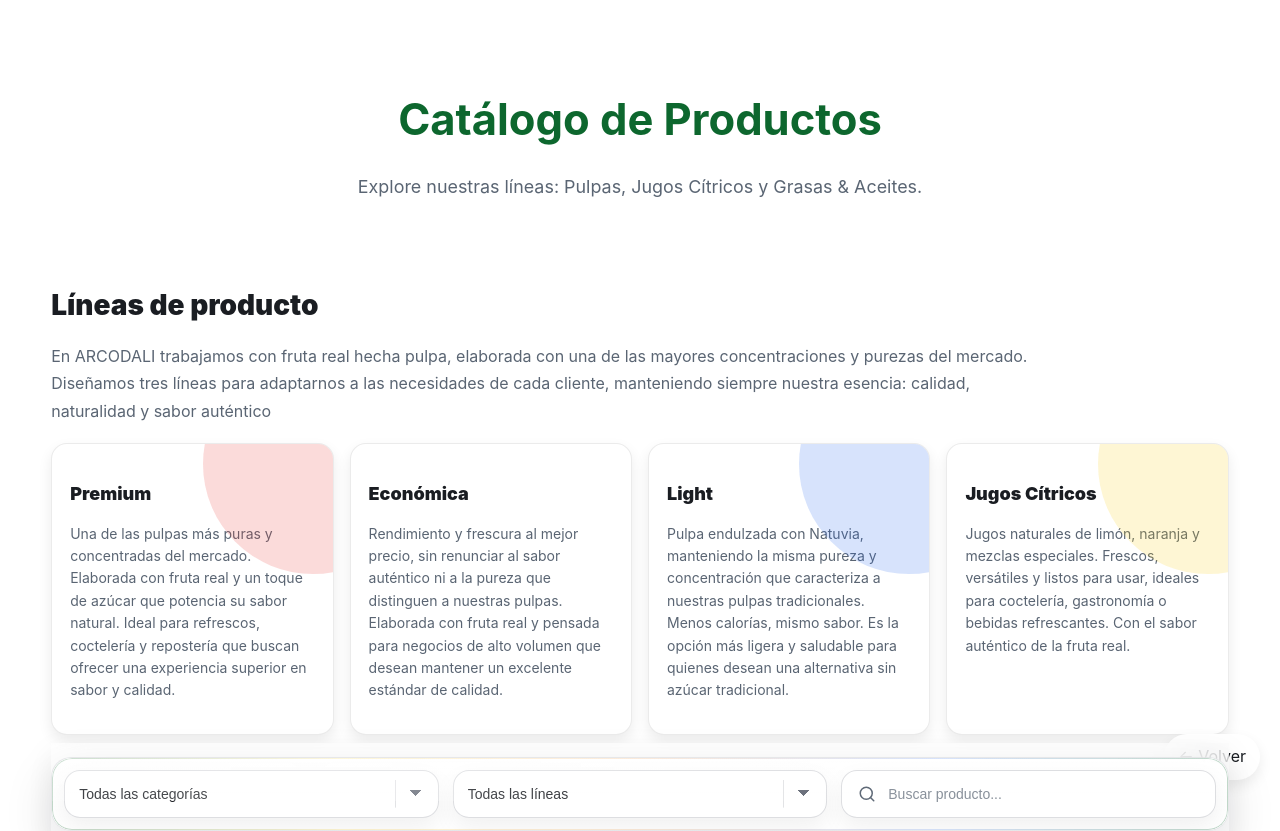
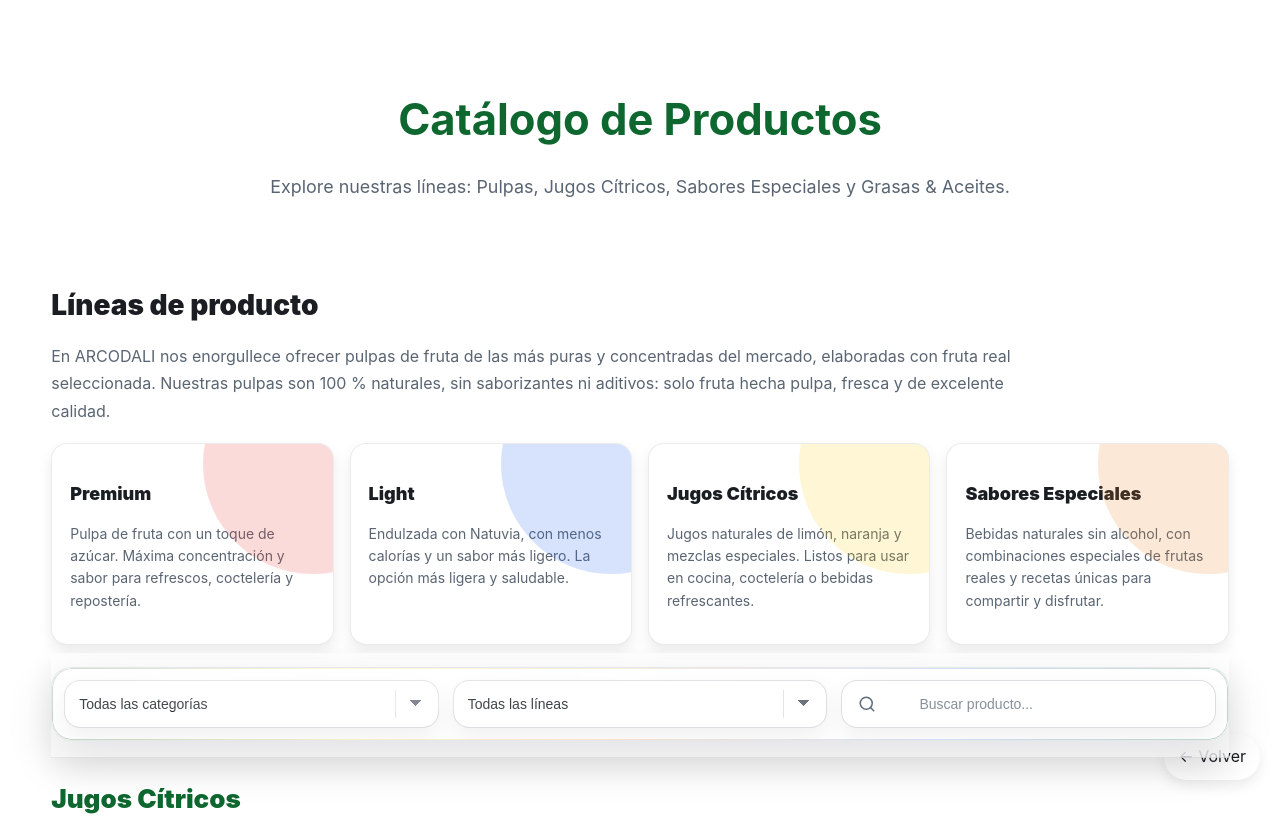
Before and after one commit to Chiri2212/ArcoDaliWeb, a React (Create React App) app: page /catalogo in a window 1280 px wide. Shown: the top 831 px of the page. Built offline with nearby package versions, Linux system fonts and the light colour scheme.

Commit message:
Catalogo.js

```diff
--- a/src/Catalogo.js
+++ b/src/Catalogo.js
@@ -20,6 +20,12 @@
 import PinaImg from "./imagenes/imag-pulpas/Pina.jpg";
 import Tamarindo2LImg from "./imagenes/imag-pulpas/Tamarindo 2L.png";
 import TamarindoImg from "./imagenes/imag-pulpas/Tamarindo.jpg";
+
+/* ==== Sabores Especiales (imágenes dentro de imag-pulpas) ==== */
+import CoctelPasionImg from "./imagenes/imag-pulpas/coctel_pasion.png";
+import PinaArrozImg from "./imagenes/imag-pulpas/pina_arroz.png";
+import PinaColadaImg from "./imagenes/imag-pulpas/pina_colada.png";
+import ResbaladeraImg from "./imagenes/imag-pulpas/resbaladera.png";
 
 /* ==== Imágenes de Grasas y Aceites ==== */
 import Aceite1893Img from "./imagenes/imag-grasas/Aceite 18.93.png";
@@ -82,7 +88,7 @@
     id: "fresa",
     name: "Pulpa de Fresa",
     category: "pulpas",
-    lines: ["premium", "economica", "light"],
+    lines: ["premium", "light"],
     desc: "Pulpa natural para bebidas y coctelería.",
     presentations: ["Galón", "Preparación 1:3"],
     priceFrom: 6500,
@@ -102,7 +108,7 @@
     id: "Cas",
     name: "Pulpa de Cas",
     category: "pulpas",
-    lines: ["premium", "economica"],
+    lines: ["premium"],
     desc: "Pulpa natural de cas azucarada.",
     presentations: ["Galón", "Preparación 1:3"],
     priceFrom: 5600,
@@ -112,7 +118,7 @@
     id: "guanabana",
     name: "Pulpa de Guanábana",
     category: "pulpas",
-    lines: ["premium", "economica"],
+    lines: ["premium"],
     desc: "Pulpa cremosa y aromática, ideal para batidos, helados y refrescos naturales.",
     presentations: ["Galón", "Preparación 1:3"],
     priceFrom: 6500,
@@ -122,7 +128,7 @@
     id: "manga",
     name: "Pulpa de Manga",
     category: "pulpas",
-    lines: ["premium", "economica", "light"],
+    lines: ["premium", "light"],
     desc: "Dulce, espesa y tropical. Perfecta para smoothies, repostería y coctelería.",
     presentations: ["Galón", "Preparación 1:3"],
     priceFrom: 5600,
@@ -132,7 +138,7 @@
     id: "maracuya",
     name: "Pulpa de Maracuyá",
     category: "pulpas",
-    lines: ["premium", "economica", "light"],
+    lines: ["premium", "light"],
     desc: "Pulpa exótica con el equilibrio justo entre acidez y dulzura. Ideal para cocteles, repostería o refrescos.",
     presentations: ["Galón", "Preparación 1:3"],
     priceFrom: 6500,
@@ -142,7 +148,7 @@
     id: "mixto",
     name: "Pulpa Mixta",
     category: "pulpas",
-    lines: ["premium", "economica"],
+    lines: ["premium"],
     desc: "Combinación deliciosa de frutas naturales que aportan sabor y rendimiento a cualquier preparación.",
     presentations: ["Galón", "Preparación 1:3"],
     priceFrom: 5600,
@@ -152,7 +158,7 @@
     id: "mora",
     name: "Pulpa de Mora",
     category: "pulpas",
-    lines: ["premium", "economica", "light"],
+    lines: ["premium", "light"],
     desc: "Sabor intenso y color vibrante, perfecta para batidos, repostería y refrescos naturales.",
     presentations: ["Galón", "Preparación 1:3"],
     priceFrom: 6500,
@@ -162,7 +168,7 @@
     id: "pina",
     name: "Pulpa de Piña",
     category: "pulpas",
-    lines: ["premium", "economica", "light"],
+    lines: ["premium", "light"],
     desc: "Refrescante y tropical, ideal para piñas coladas, smoothies o jugos naturales.",
     presentations: ["Galón", "Preparación 1:3"],
     priceFrom: 5600,
@@ -182,11 +188,55 @@
     id: "tamarindo-2l",
     name: "Pulpa de Tamarindo 2L",
     category: "pulpas",
-    lines: ["economica"],
+    lines: ["light"],
     desc: "Versión práctica en presentación de 2 litros, con el mismo sabor auténtico del tamarindo natural sin azúcar.",
     presentations: ["2 Litros", "Preparación 1:3"],
     priceFrom: 5500,
     img: Tamarindo2LImg,
+  },
+
+  /* --------------------------------------
+   Sabores Especiales ARCODALI
+-----------------------------------------*/
+  {
+    id: "pina-colada-se",
+    name: "Piña Colada",
+    category: "sabores",
+    lines: ["sabores"],
+    desc: "Base para bebidas o cocteles. Preparación sugerida: 1 parte + 3 partes de líquido. Rinde x4.",
+    presentations: ["Galón", "½ Galón", "Litro"],
+    priceFrom: 1800,
+    img: PinaColadaImg,
+  },
+  {
+    id: "pina-arroz-se",
+    name: "Piña con Arroz",
+    category: "sabores",
+    lines: ["sabores"],
+    desc: "Base para bebidas o cocteles. Preparación sugerida: 1 parte + 3 partes de líquido. Rinde x4.",
+    presentations: ["Galón", "½ Galón", "Litro"],
+    priceFrom: 1800,
+    img: PinaArrozImg,
+  },
+  {
+    id: "coctel-pasion-se",
+    name: "Cóctel Pasión",
+    category: "sabores",
+    lines: ["sabores"],
+    desc: "Base para bebidas o cocteles. Preparación sugerida: 1 parte + 3 partes de líquido. Rinde x4.",
+    presentations: ["Galón", "½ Galón", "Litro"],
+    priceFrom: 1800,
+    img: CoctelPasionImg,
+  },
+  {
+    id: "resbaladera-se",
+    name: "Resbaladera",
+    category: "sabores",
+    lines: ["sabores"],
+    desc: "Bebida lista para disfrutar. Sabor tradicional y textura cremosa y lista para disfrutar.",
+    presentations: ["Galón", "½ Galón", "Litro"],
+    priceFrom: 1800,
+    img: ResbaladeraImg,
   },
 
   /* --------------------------------------
@@ -258,19 +308,20 @@
 ];
 
 /* Mapea categorías a títulos y orden deseado */
-const CATEGORY_ORDER = ["jugos", "pulpas", "grasas"];
+const CATEGORY_ORDER = ["jugos", "pulpas", "sabores", "grasas"];
 const CATEGORY_LABEL = {
   jugos: "Jugos Cítricos",
   pulpas: "Pulpas Naturales",
+  sabores: "Sabores Especiales",
   grasas: "Grasas & Aceites",
 };
 
 /* Opciones de línea para el filtro general */
 const LINE_OPTIONS = [
   { value: "premium", label: "Premium" },
-  { value: "economica", label: "Económica" },
   { value: "light", label: "Light" },
-  { value: "citricos", label: "Cítricos" }, // para jugos como el Mesino
+  { value: "citricos", label: "Cítricos" },
+  { value: "sabores", label: "Sabores Especiales" },
 ];
 
 /* Util: normaliza búsqueda */
@@ -300,21 +351,21 @@
                 key={ln}
                 className={
                   ln === "premium" ||
-                  ln === "economica" ||
                   ln === "light" ||
-                  ln === "citricos"
+                  ln === "citricos" ||
+                  ln === "sabores"
                     ? `line-badge ${ln}`
                     : "line-badge"
                 }
               >
                 {ln === "premium"
                   ? "Premium"
-                  : ln === "economica"
-                  ? "Económica"
                   : ln === "light"
                   ? "Light"
                   : ln === "citricos"
                   ? "Cítricos"
+                  : ln === "sabores"
+                  ? "Sabores Especiales"
                   : ln}
               </span>
             ))}
@@ -323,8 +374,7 @@
 
         {item.desc && <p className="desc">{item.desc}</p>}
 
-        {Array.isArray(item.presentations) &&
-          item.presentations.length > 0 && (
+        {Array.isArray(item.presentations) && item.presentations.length > 0 && (
           <div className="presentations">
             {item.presentations.map((p) => (
               <span className="tag" key={p}>
@@ -375,9 +425,7 @@
     const q = normalize(query);
     return PRODUCTS.filter((p) => {
       const byCategory = category ? p.category === category : true;
-      const byLine = line
-        ? Array.isArray(p.lines) && p.lines.includes(line)
-        : true;
+      const byLine = line ? Array.isArray(p.lines) && p.lines.includes(line) : true;
       const byQuery = q
         ? normalize(p.name).includes(q) ||
           normalize(p.desc || "").includes(q) ||
@@ -387,7 +435,7 @@
     });
   }, [category, line, query]);
 
-  /* Agrupar por categoría y ordenar secciones: Jugos → Pulpas → Grasas */
+  /* Agrupar por categoría y ordenar secciones */
   const grouped = useMemo(() => {
     const groups = CATEGORY_ORDER.reduce((acc, c) => ({ ...acc, [c]: [] }), {});
     for (const p of filtered) {
@@ -405,9 +453,7 @@
     },
     line && {
       key: "line",
-      label: `Línea: ${
-        LINE_OPTIONS.find((o) => o.value === line)?.label || line
-      }`,
+      label: `Línea: ${LINE_OPTIONS.find((o) => o.value === line)?.label || line}`,
       onClear: () => setLine(""),
     },
     query && {
@@ -422,50 +468,53 @@
       {/* Hero */}
       <div className="container catalog-hero">
         <h1>Catálogo de Productos</h1>
-        <p>Explore nuestras líneas: Pulpas, Jugos Cítricos y Grasas & Aceites.</p>
+        <p>
+          Explore nuestras líneas: Pulpas, Jugos Cítricos, Sabores Especiales y
+          Grasas & Aceites.
+        </p>
       </div>
 
       {/* Bloque informativo de líneas */}
       <div className="container lines-info">
         <h2 className="lines-info-title">Líneas de producto</h2>
         <p className="lines-info-text">
-             En ARCODALI trabajamos con fruta real hecha pulpa, elaborada con una de las mayores concentraciones y purezas del mercado.
-             Diseñamos tres líneas para adaptarnos a las necesidades de cada cliente, manteniendo siempre nuestra esencia: calidad, naturalidad y sabor auténtico
-
+          En ARCODALI nos enorgullece ofrecer pulpas de fruta de las más puras y
+          concentradas del mercado, elaboradas con fruta real seleccionada.
+          Nuestras pulpas son 100 % naturales, sin saborizantes ni aditivos: solo
+          fruta hecha pulpa, fresca y de excelente calidad.
         </p>
 
         <div className="lines-grid">
           <div className="line-card premium">
             <h3>Premium</h3>
             <p>
-              Una de las pulpas más puras y concentradas del mercado. Elaborada con fruta real y un toque de azúcar que potencia su sabor natural.
-              Ideal para refrescos, coctelería y repostería que buscan ofrecer una experiencia superior en sabor y calidad.
-            </p>
-          </div>
-
-          <div className="line-card economica">
-            <h3>Económica</h3>
-            <p>
-              Rendimiento y frescura al mejor precio, sin renunciar al sabor auténtico ni a la pureza que distinguen a nuestras pulpas.
-              Elaborada con fruta real y pensada para negocios de alto volumen que desean mantener un excelente estándar de calidad.
+              Pulpa de fruta con un toque de azúcar. Máxima concentración y sabor
+              para refrescos, coctelería y repostería.
             </p>
           </div>
 
           <div className="line-card light">
             <h3>Light</h3>
             <p>
-              Pulpa endulzada con Natuvia, manteniendo la misma pureza y concentración que caracteriza a nuestras pulpas tradicionales.
-              Menos calorías, mismo sabor. Es la opción más ligera y saludable para quienes desean una alternativa sin azúcar tradicional.
-
+              Endulzada con Natuvia, con menos calorías y un sabor más ligero.
+              La opción más ligera y saludable.
             </p>
           </div>
 
           <div className="line-card citricos">
             <h3>Jugos Cítricos</h3>
             <p>
-              Jugos naturales de limón, naranja y mezclas especiales.
-              Frescos, versátiles y listos para usar, ideales para coctelería, gastronomía o bebidas refrescantes.
-              Con el sabor auténtico de la fruta real.
+              Jugos naturales de limón, naranja y mezclas especiales. Listos para
+              usar en cocina, coctelería o bebidas refrescantes.
+            </p>
+          </div>
+
+          {/* ✅ NUEVO CUADRO */}
+          <div className="line-card sabores">
+            <h3>Sabores Especiales</h3>
+            <p>
+              Bebidas naturales sin alcohol, con combinaciones especiales de frutas
+              reales y recetas únicas para compartir y disfrutar.
             </p>
           </div>
         </div>
@@ -483,6 +532,7 @@
             <option value="">Todas las categorías</option>
             <option value="jugos">Jugos Cítricos</option>
             <option value="pulpas">Pulpas Naturales</option>
+            <option value="sabores">Sabores Especiales</option>
             <option value="grasas">Grasas y Aceites</option>
           </select>
 
@@ -502,7 +552,7 @@
 
           <input
             className="search"
-            placeholder="Buscar producto..."
+            placeholder="        Buscar producto..."
             value={query}
             onChange={(e) => setQuery(e.target.value)}
             aria-label="Buscar producto"
@@ -511,11 +561,7 @@
 
         {/* Chips activos */}
         {chips.length > 0 && (
-          <div
-            className="chips"
-            aria-label="Filtros activos"
-            style={{ marginTop: 12 }}
-          >
+          <div className="chips" aria-label="Filtros activos" style={{ marginTop: 12 }}>
             {chips.map((c) => (
               <button
                 key={c.key}
@@ -531,9 +577,10 @@
         )}
       </div>
 
-      {/* Secciones en orden: Jugos → Pulpas → Grasas */}
+      {/* Secciones en orden */}
       <CategorySection title="Jugos Cítricos" items={grouped.jugos} />
       <CategorySection title="Pulpas Naturales" items={grouped.pulpas} />
+      <CategorySection title="Sabores Especiales ARCODALI" items={grouped.sabores} />
       <CategorySection title="Grasas & Aceites" items={grouped.grasas} />
 
       {/* Botón flotante de volver */}
```
Lines whose indentation alone changed are shown as unchanged.
